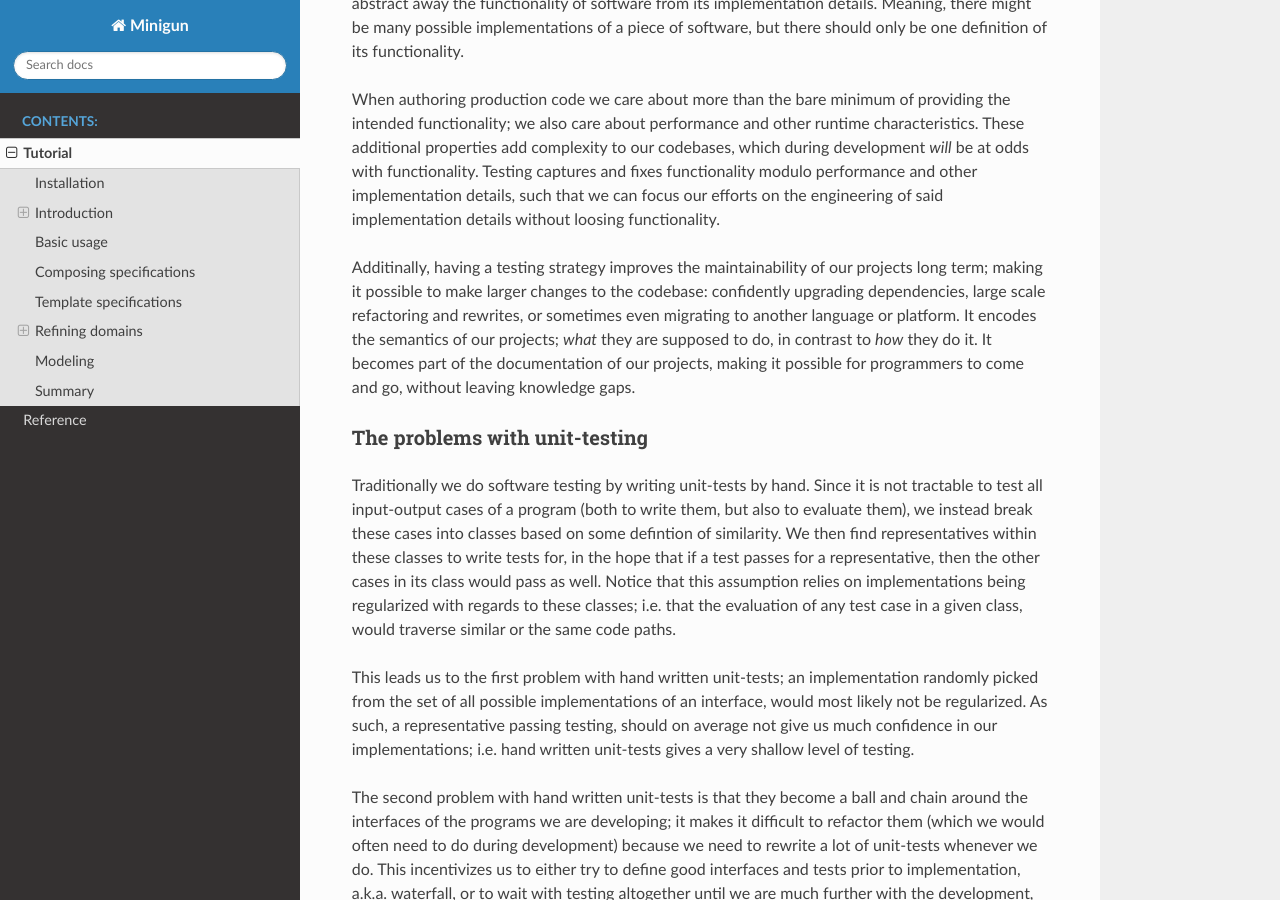
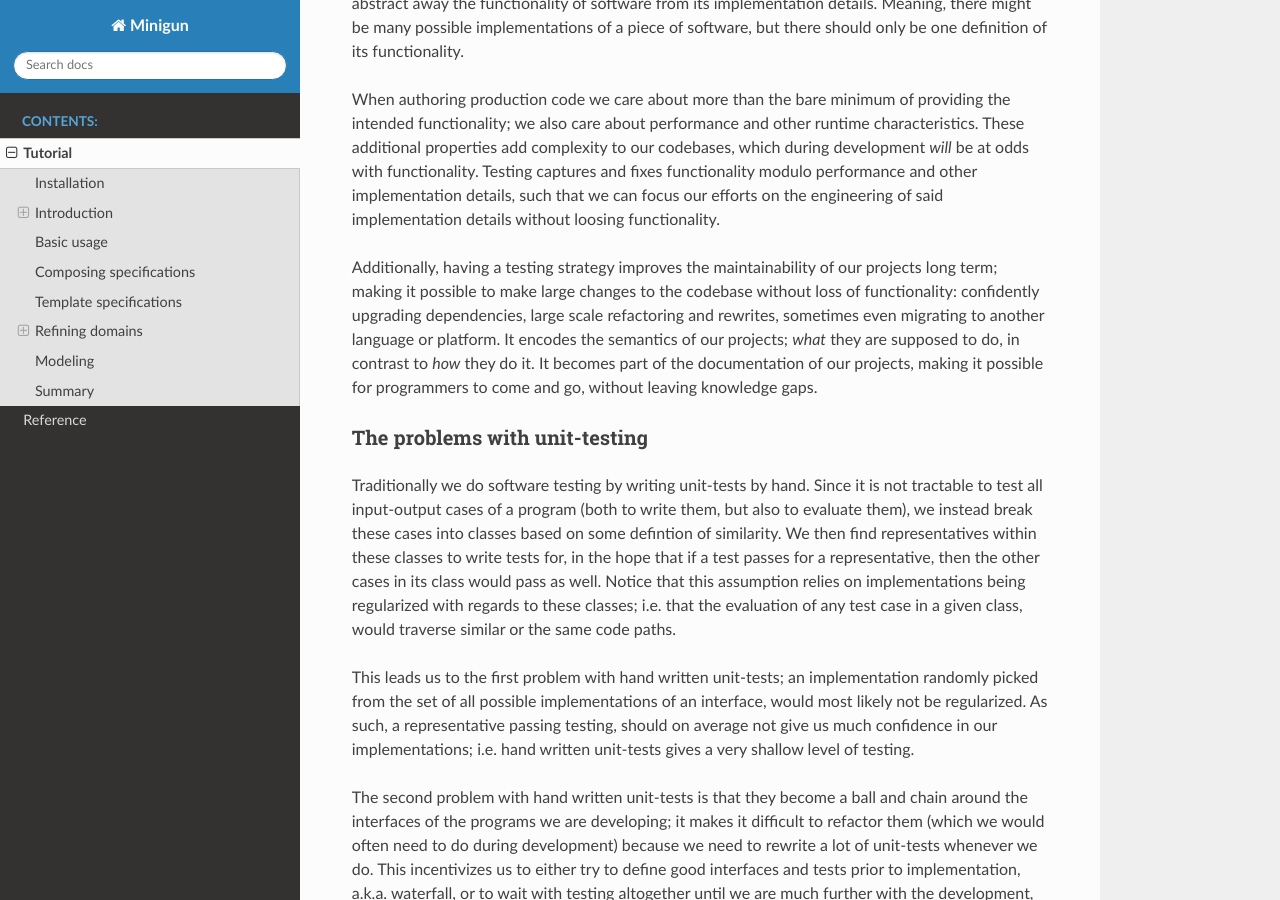
Before and after one commit to soren-n/minigun-py, a Sphinx documentation site: the page built from docs/source/tutorial.rst, in a window 1280 px wide and 900 px high, scrolled down 1050 px. Built offline with Sphinx 7.4.7 and the Read the Docs theme 2.0.0, drawn with Linux system fonts in a browser that asks for light colours.

Commit message:
Fix typos

```diff
--- a/docs/source/tutorial.rst
+++ b/docs/source/tutorial.rst
@@ -32,7 +32,7 @@ From the perspective of a programmer, the discipline of testing and verification
 
 When authoring production code we care about more than the bare minimum of providing the intended functionality; we also care about performance and other runtime characteristics. These additional properties add complexity to our codebases, which during development *will* be at odds with functionality. Testing captures and fixes functionality modulo performance and other implementation details, such that we can focus our efforts on the engineering of said implementation details without loosing functionality.
 
-Additinally, having a testing strategy improves the maintainability of our projects long term; making it possible to make larger changes to the codebase: confidently upgrading dependencies, large scale refactoring and rewrites, or sometimes even migrating to another language or platform. It encodes the semantics of our projects; *what* they are supposed to do, in contrast to *how* they do it. It becomes part of the documentation of our projects, making it possible for programmers to come and go, without leaving knowledge gaps.
+Additionally, having a testing strategy improves the maintainability of our projects long term; making it possible to make large changes to the codebase without loss of functionality: confidently upgrading dependencies, large scale refactoring and rewrites, sometimes even migrating to another language or platform. It encodes the semantics of our projects; *what* they are supposed to do, in contrast to *how* they do it. It becomes part of the documentation of our projects, making it possible for programmers to come and go, without leaving knowledge gaps.
 
 The problems with unit-testing
 ^^^^^^^^^^^^^^^^^^^^^^^^^^^^^^
```
